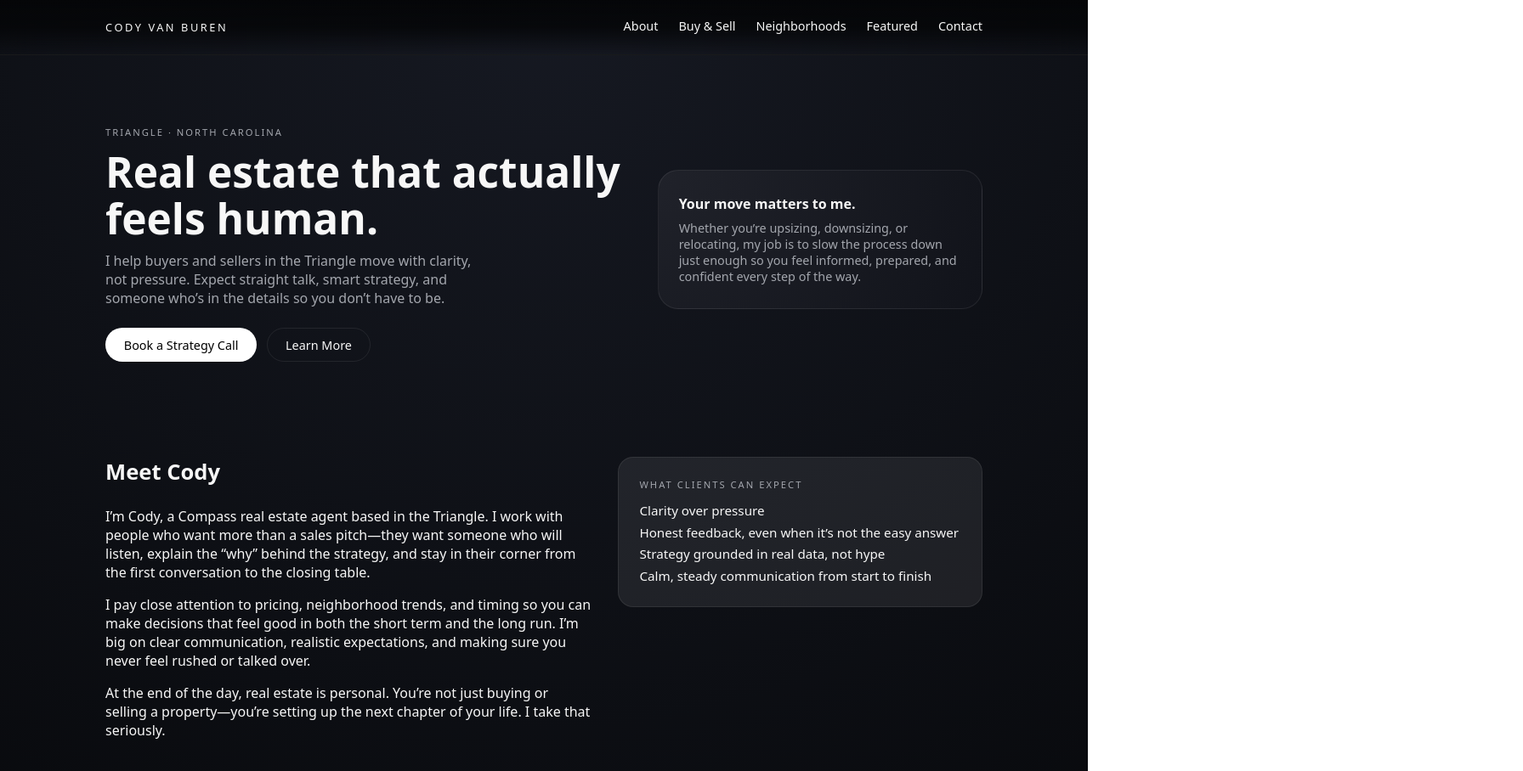
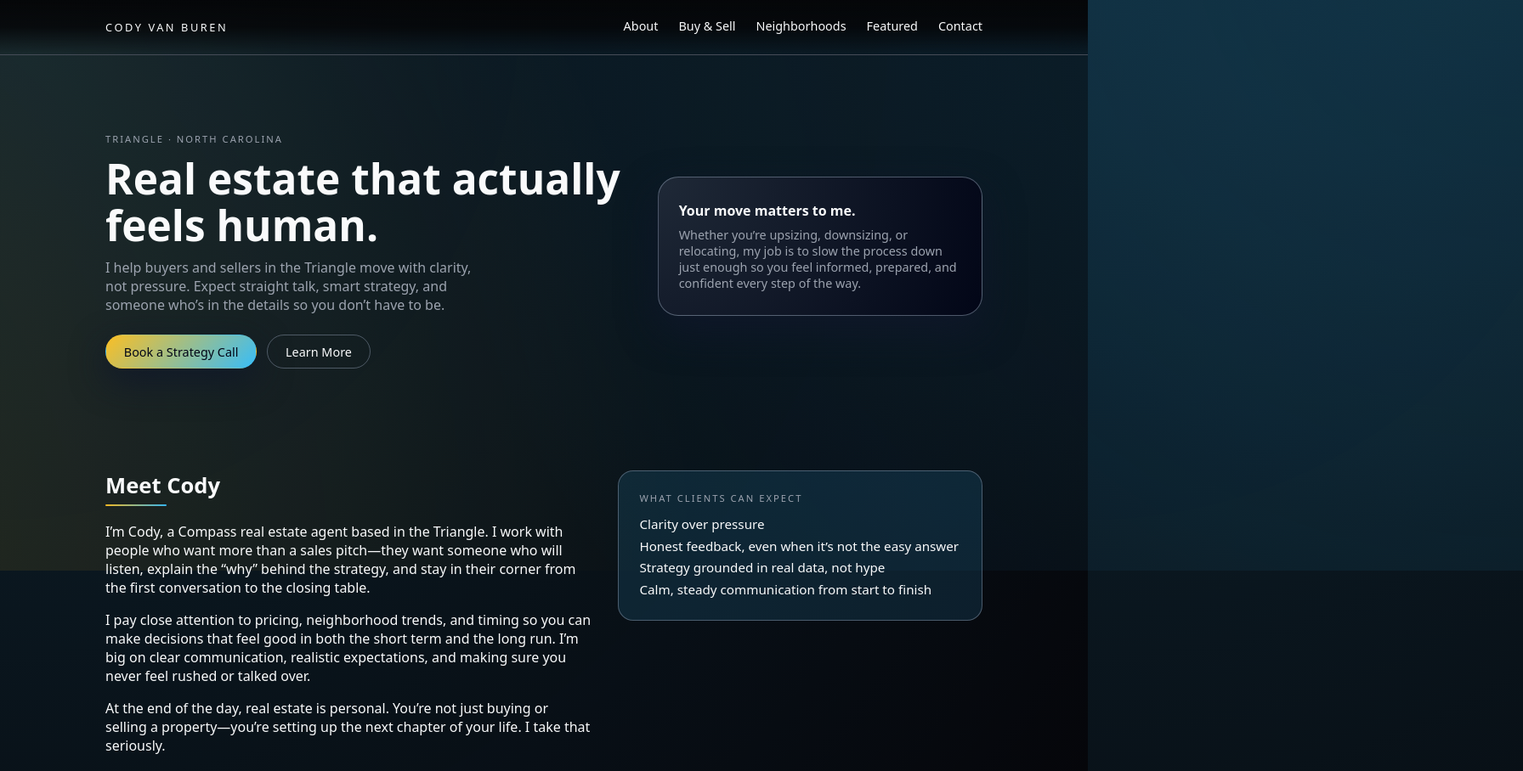
Before and after one commit to bvanburenwx/cody-website, a plain HTML site: page index.html in a window 1280 px wide. Shown: the top 908 px of the page at 85% size, 1792 px wide, since content can reach past the window. Drawn offline with Linux system fonts and the light colour scheme.

Commit message:
Add color and visual polish to site

```diff
--- a/style.css
+++ b/style.css
@@ -1,11 +1,14 @@
 :root {
-  --bg: #050608;
-  --bg-alt: #0d0f12;
-  --text: #f7f7f7;
-  --muted: #a3a6ad;
-  --accent: #ffffff;
-  --accent-soft: rgba(255, 255, 255, 0.08);
-  --border-subtle: rgba(255, 255, 255, 0.08);
+  --bg: #050509;
+  --bg-alt: #090b12;
+  --text: #f9fafb;
+  --muted: #9ca3af;
+
+  --accent: #fbbf24;       /* warm gold */
+  --accent-2: #38bdf8;     /* soft teal/blue */
+  --accent-soft: rgba(56, 189, 248, 0.12);
+  --border-subtle: rgba(148, 163, 184, 0.45);
+
   --max-width: 1080px;
   --radius-lg: 18px;
   --radius-xl: 24px;
@@ -22,13 +25,21 @@ body {
   margin: 0;
   font-family: system-ui, -apple-system, BlinkMacSystemFont, "SF Pro Text",
     "Segoe UI", sans-serif;
-  background: radial-gradient(circle at top, #161922 0, #050608 55%);
+  background:
+    radial-gradient(circle at top left, rgba(56, 189, 248, 0.16), transparent 55%),
+    radial-gradient(circle at bottom right, rgba(251, 191, 36, 0.12), transparent 55%),
+    #050509;
   color: var(--text);
 }
+
 
 a {
   color: inherit;
   text-decoration: none;
+}
+
+a:hover {
+  color: var(--accent-2);
 }
 
 .container {
@@ -127,7 +138,20 @@ a {
 /* Hero */
 
 .hero {
-  padding: 4.5rem 0 3.5rem;
+  position: relative;
+  padding: 5rem 0 4rem;
+}
+
+.hero::before {
+  content: "";
+  position: absolute;
+  inset: -40%;
+  background:
+    radial-gradient(circle at top right, rgba(56, 189, 248, 0.18), transparent 55%),
+    radial-gradient(circle at bottom left, rgba(251, 191, 36, 0.16), transparent 55%);
+  opacity: 0.9;
+  pointer-events: none;
+  z-index: -1;
 }
 
 .hero-content {
@@ -166,8 +190,9 @@ a {
 .hero-card {
   border-radius: var(--radius-xl);
   padding: 1.75rem 1.5rem;
-  background: radial-gradient(circle at top left, #20222a, #11131a);
-  border: 1px solid var(--border-subtle);
+  background: radial-gradient(circle at top left, #1f2937, #020617);
+  border: 1px solid rgba(148, 163, 184, 0.5);
+  box-shadow: 0 18px 45px rgba(15, 23, 42, 0.9);
 }
 
 .hero-card-title {
@@ -193,7 +218,21 @@ a {
 
 .section h2 {
   font-size: 1.6rem;
-  margin: 0 0 1.5rem;
+  margin: 0 0 1.2rem;
+  position: relative;
+  padding-bottom: 0.4rem;
+}
+
+.section h2::after {
+  content: "";
+  position: absolute;
+  left: 0;
+  bottom: 0;
+  width: 72px;
+  height: 2px;
+  border-radius: 999px;
+  background: linear-gradient(90deg, var(--accent), var(--accent-2));
+  opacity: 0.95;
 }
 
 .muted {
@@ -261,6 +300,28 @@ a {
   font-size: 0.9rem;
 }
 
+/* Elevate cards with subtle hover */
+
+.card,
+.listing-card,
+.about-highlight,
+.contact-form {
+  transition: border-color var(--transition-fast),
+    box-shadow var(--transition-fast),
+    transform 0.12s ease-out,
+    background var(--transition-fast);
+}
+
+.card:hover,
+.listing-card:hover,
+.about-highlight:hover,
+.contact-form:hover {
+  border-color: rgba(56, 189, 248, 0.7);
+  box-shadow: 0 18px 45px rgba(15, 23, 42, 0.85);
+  transform: translateY(-2px);
+  background: radial-gradient(circle at top, #020617, #020617);
+}
+
 /* Contact */
 
 .contact-form {
@@ -319,8 +380,15 @@ textarea:focus {
 }
 
 .btn.primary {
-  background: var(--accent);
-  color: #000;
+  background: linear-gradient(135deg, var(--accent), var(--accent-2));
+  color: #020617;
+  box-shadow: 0 14px 40px rgba(15, 23, 42, 0.9);
+  font-weight: 500;
+}
+
+.btn.primary:hover {
+  transform: translateY(-2px) scale(1.01);
+  box-shadow: 0 20px 55px rgba(15, 23, 42, 0.95);
 }
 
 .btn.primary:hover {
@@ -331,6 +399,11 @@ textarea:focus {
   background: transparent;
   color: var(--text);
   border-color: var(--border-subtle);
+}
+
+.btn.ghost:hover {
+  border-color: var(--accent-2);
+  background: rgba(15, 23, 42, 0.9);
 }
 
 .btn.ghost:hover {
```
